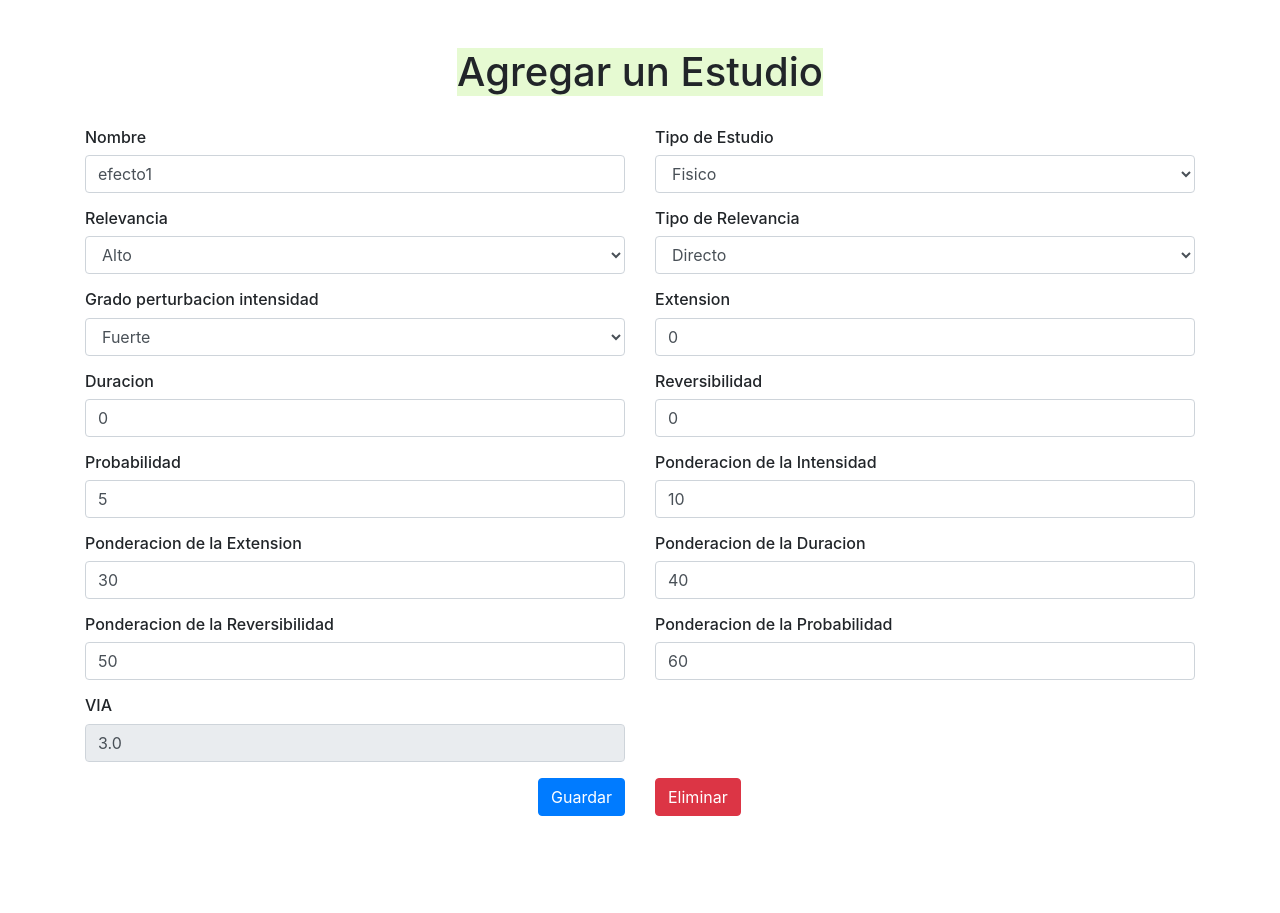
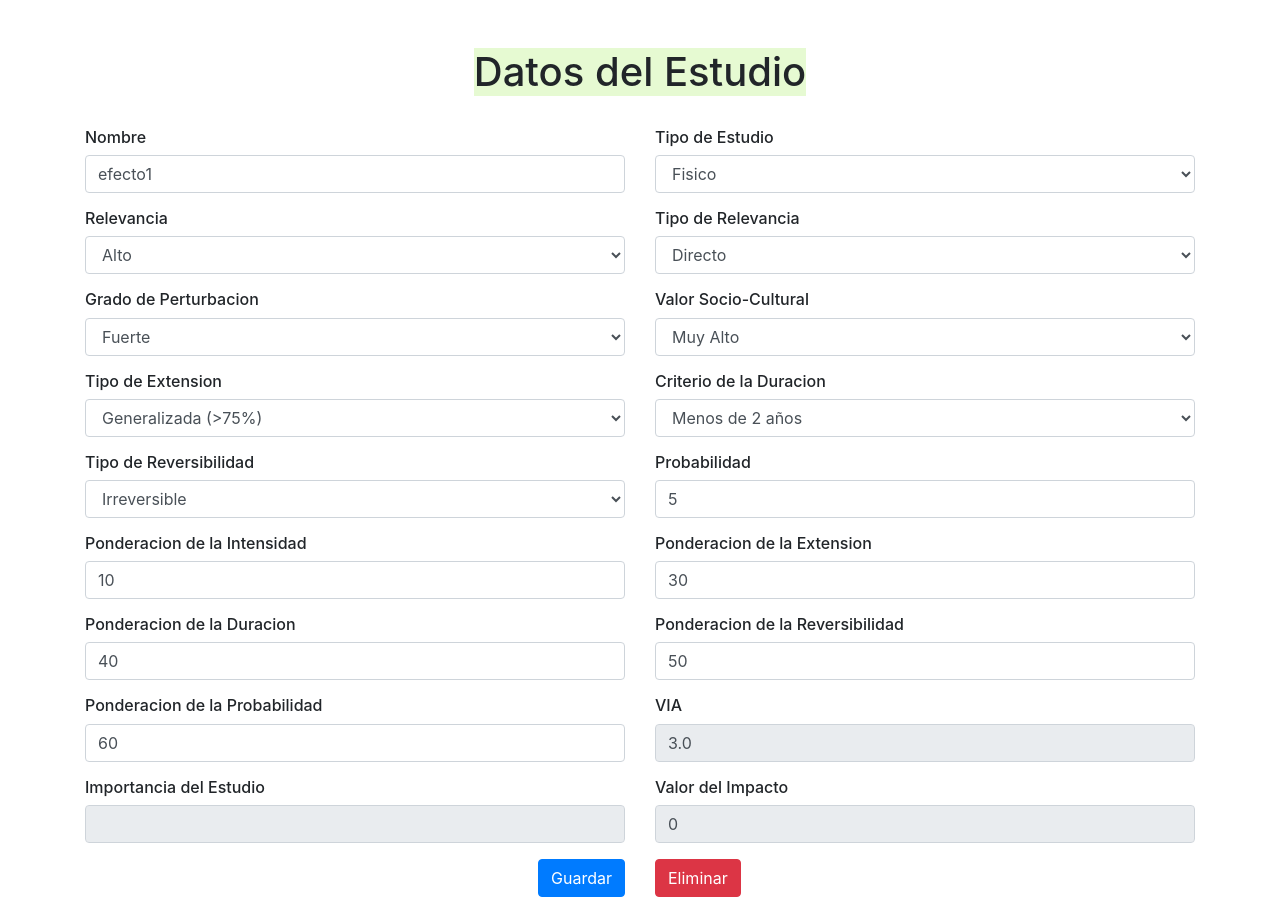
Before and after one commit to gnus19/EsIA-Karaota, a Django app: page /configuracion/editar_estudio/1/ in a window 1280 px wide. Before the commit the page ends 816 px from the top, so only its background shows below. Run offline with Django 3.2, Linux system fonts and the light colour scheme; data comes from the database, SQL or seed files in the repository; both versions use the stored data as it was after the commit; some libraries are stand-ins or nearby versions.

Commit message:
cambiado form

```diff
--- a/configuracion/forms.py
+++ b/configuracion/forms.py
@@ -10,10 +10,6 @@ class EstudioForm(forms.ModelForm):
 			'tipo',
 			'valoracion_relevancia',
 			'tipo_relevancia',
-			'intensidad',
-			'extension',
-			'duracion',
-			'reversibilidad',
 			'probabilidad',
 			'pondIntensidad',
 			'pondExtension',
@@ -32,18 +28,14 @@ class EstudioForm(forms.ModelForm):
 			'tipo': 'Tipo de Estudio',
 			'valoracion_relevancia' : 'Relevancia',
 			'tipo_relevancia': 'Tipo de Relevancia',
-			'intensidad': 'Intensidad',
-			'extension': 'Extension',
-			'duracion': 'Duracion',
-			'reversibilidad': 'Reversibilidad',
 			'probabilidad': 'Probabilidad',
 			'pondIntensidad': 'Ponderacion de la Intensidad',
 			'pondExtension': 'Ponderacion de la Extension',
 			'pondDuracion': 'Ponderacion de la Duracion',
 			'pondReversibilidad': 'Ponderacion de la Reversibilidad',
 			'pondProbabilidad': 'Ponderacion de la Probabilidad',
-			'grado_pertubacion_intensidad': 'Grado de Perturbacion',
-			'valor_sociorcultural_intensidad': 'Valor Socio-Cultural',
+			'grado_perturbacion_intensidad': 'Grado de Perturbacion',
+			'valor_sociocultural_intensidad': 'Valor Socio-Cultural',
 			'clasificacion_extension': 'Tipo de Extension',
 			'criterio_duracion': 'Criterio de la Duracion',
 			'clasificacion_reversibilidad': 'Tipo de Reversibilidad',
@@ -54,10 +46,6 @@ class EstudioForm(forms.ModelForm):
 			'tipo': forms.Select(attrs={'class':'form-control', 'required':''}),
 			'valoracion_relevancia':forms.Select(attrs={'class':'form-control', 'required':''}),
 			'tipo_relevancia': forms.Select(attrs={'class':'form-control', 'required':''}),
-			'intensidad': forms.TextInput(attrs={'class':'form-control', 'required':''}),
-			'extension': forms.TextInput(attrs={'class':'form-control', 'required':''}),
-			'duracion': forms.TextInput(attrs={'class':'form-control', 'required':''}),
-			'reversibilidad': forms.TextInput(attrs={'class':'form-control', 'required':''}),
 			'probabilidad': forms.TextInput(attrs={'class':'form-control', 'required':''}),
 			'pondIntensidad': forms.TextInput(attrs={'class':'form-control', 'required':''}),
 			'pondExtension': forms.TextInput(attrs={'class':'form-control', 'required':''}),
--- a/configuracion/models.py
+++ b/configuracion/models.py
@@ -47,18 +47,18 @@ MEDIOS = (
 	)
 
 class Estudio(models.Model):
-	nombre = models.CharField(max_length=100, default="")
-	tipo = models.CharField(choices=MEDIOS, max_length=25, default="")
+	nombre = models.CharField(max_length=100, default="", unique=True)
+	tipo = models.CharField(choices=MEDIOS, max_length=50, default="")
 	valoracion_relevancia = models.CharField(choices=NIVEL_RELEVANCIA, max_length=6, default="")
-	tipo_relevancia = models.CharField(choices=TIPO_RELEVANCIA, max_length=25, default="")
-	grado_perturbacion_intensidad = models.CharField(choices=GRADO_PERTUBACION, max_length=25, default="")
-	valor_sociocultural_intensidad = models.CharField(choices=VALOR_SA, max_length=25, default="")
+	tipo_relevancia = models.CharField(choices=TIPO_RELEVANCIA, max_length=50, default="")
+	grado_perturbacion_intensidad = models.CharField(choices=GRADO_PERTUBACION, max_length=50, default="")
+	valor_sociocultural_intensidad = models.CharField(choices=VALOR_SA, max_length=50, default="")
 	intensidad = models.IntegerField(default=0)
-	clasificacion_extension = models.CharField(choices=EXT_CLASIFICACION, max_length=25, default="")
+	clasificacion_extension = models.CharField(choices=EXT_CLASIFICACION, max_length=50, default="")
 	extension =  models.IntegerField(default=0)
-	criterio_duracion = models.CharField(choices=DUR_CRITERIOS, max_length=25, default="")
+	criterio_duracion = models.CharField(choices=DUR_CRITERIOS, max_length=50, default="")
 	duracion = models.IntegerField(default=0)
-	clasificacion_reversibilidad = models.CharField(choices=REV_CLASIFICACION, max_length=25, default="")
+	clasificacion_reversibilidad = models.CharField(choices=REV_CLASIFICACION, max_length=50, default="")
 	reversibilidad = models.IntegerField(default=0)
 	probabilidad = models.IntegerField(validators=[MinValueValidator(0), MaxValueValidator(10)])
 	pondIntensidad = models.IntegerField(validators=[MinValueValidator(0), MaxValueValidator(100)])
@@ -67,5 +67,5 @@ class Estudio(models.Model):
 	pondReversibilidad = models.IntegerField(validators=[MinValueValidator(0), MaxValueValidator(100)])
 	pondProbabilidad = models.IntegerField(validators=[MinValueValidator(0), MaxValueValidator(100)])
 	via = models.FloatField(default=0.0)
-	importancia_estudio =  models.CharField(max_length=25, default="")
+	importancia_estudio =  models.CharField(max_length=50, default="")
 	valor_estudio = models.IntegerField(default=0)
--- a/configuracion/templates/configuracion/agregar_estudio.html
+++ b/configuracion/templates/configuracion/agregar_estudio.html
@@ -31,16 +31,16 @@
 	<br><br>
 	<div class="container">
 		<div class="row justify-content-center">
+			{% if object %}
+			<h1> Datos del Estudio </h1>
+			{% else %}
 			<h1> Agregar un Estudio </h1>
+			{% endif %}
 			<br>
 		</div>
 		<form method="post">
 		<br>
 			{% csrf_token %}
-
-<!-- 			{% for i in view.grado_pertubacion %}
-<label for="">{{i}}</label>
-{% endfor %} -->
 
 			<div class="row">
 
@@ -87,8 +87,16 @@
 				<div class="col-md-6 col-md-offset-2">
 					<div class="form-group">
 						<h6>
-							<label for="">{{form.extension.label}}</label>
-							{{form.extension}}
+							<label for="">{{form.valor_sociocultural_intensidad.label}}</label>
+								{{form.valor_sociocultural_intensidad}}
+						</h6>
+					</div>
+				</div>
+				<div class="col-md-6 col-md-offset-2">
+					<div class="form-group">
+						<h6>
+							<label for="">{{form.clasificacion_extension.label}}</label>
+							{{form.clasificacion_extension}}
 							</h6>
 						</h6>
 					</div>
@@ -96,16 +104,16 @@
 				<div class="col-md-6 col-md-offset-2">
 					<div class="form-group">
 						<h6>
-							<label for="">{{form.duracion.label}}</label>
-							{{form.duracion}}
+							<label for="">{{form.criterio_duracion.label}}</label>
+							{{form.criterio_duracion}}
 						</h6>
 					</div>
 				</div>
 				<div class="col-md-6 col-md-offset-2">
 					<div class="form-group">
 						<h6>
-							<label for="">{{form.reversibilidad.label}}</label>
-								{{form.reversibilidad}}
+							<label for="">{{form.clasificacion_reversibilidad.label}}</label>
+								{{form.clasificacion_reversibilidad}}
 						</h6>
 					</div>
 				</div>
@@ -166,10 +174,24 @@
 						</h6>
 					</div>
 				</div>
+				<div class="col-md-6 col-md-offset-2">
+					<div class="form-group">
+						<h6>
+							<label for="">Importancia del Estudio</label>
+								<input class="string form-control" type="text" value="{{object.importancia_estudio}}" readonly="" />
+						</h6>
+					</div>
+				</div>
+				<div class="col-md-6 col-md-offset-2">
+					<div class="form-group">
+						<h6>
+							<label for="">Valor del Impacto</label>
+								<input class="string form-control" type="text" value="{{object.valor_estudio}}" readonly="" />
+						</h6>
+					</div>
+				</div>
 				{% endif %}
-
 			</div>
-
 
 			<div class="row justify-content-center">
 				<div class="col-md-6 col-md-offset-2" align="right">
--- a/configuracion/urls.py
+++ b/configuracion/urls.py
@@ -8,5 +8,5 @@ urlpatterns = [
 	url(r'^agregar_estudio/$', EstudioCreate.as_view(), name='agregar_estudio'),
 	url(r'^editar_estudio/(?P<pk>\d+)/$', EstudioUpdate.as_view(), name='editar_estudio'),
 	url(r'^eliminar_estudio/(?P<pk>\d+)/$', views.eliminar_estudio, name='eliminar_estudio'),
-	url(r'^calcular_via/(?P<pk>\d+)/$', views.calcular_via, name='calcular_via'),
+	url(r'^calcular_datos/(?P<pk>\d+)/$', views.calcular_datos, name='calcular_datos'),
 ]
--- a/configuracion/views.py
+++ b/configuracion/views.py
@@ -47,39 +47,26 @@ class EstudioCreate(CreateView):
 	form_class = EstudioForm
 	template_name = 'configuracion/agregar_estudio.html'
 
-	def grado_pertubacion(self):
-		return GRADO_PERTUBACION
-
-	def valor_sa(self):
-		return VALOR_SA
-
-	def ext_clasificacion(self):
-		return EXT_CLASIFICACION
-
-	def dur_criterios(self):
-		return DUR_CRITERIOS
-
-	def rev_clasificacion(self):
-		return REV_CLASIFICACION
-
 	def get_success_url(self):
-		return reverse('calcular_via', args=(self.object.id,))
+		if self.request.POST.get('editar'):
+			return reverse('calcular_datos', args=(self.object.id,))
 
 class EstudioUpdate(UpdateView):
 	model = Estudio
 	form_class = EstudioForm
 	template_name = 'configuracion/agregar_estudio.html'
-	success_url = reverse_lazy('index')
 
 	def get_success_url(self):
 		if self.request.POST.get('editar'):
-			return reverse('calcular_via', args=(self.object.id,))
+			return reverse('calcular_datos', args=(self.object.id,))
 		elif self.request.POST.get('eliminar'):
 			return reverse('eliminar_estudio', args=(self.object.id,))
 
-def calcular_via(request, pk):
+def calcular_datos(request, pk):
 	estudio = Estudio.objects.get(id=pk)
-	via = estudio.intensidad*estudio.pondIntensidad + estudio.extension*estudio.pondExtension + estudio.duracion*estudio.pondDuracion + estudio.reversibilidad*estudio.pondReversibilidad + estudio.probabilidad*estudio.pondProbabilidad
+	via = estudio.intensidad*(estudio.pondIntensidad/100) + estudio.extension*(estudio.pondExtension/100) + estudio.duracion*(estudio.pondDuracion/100) + estudio.reversibilidad*(estudio.pondReversibilidad/100) + estudio.probabilidad*(estudio.pondProbabilidad/100)
+
+	print(estudio.grado_perturbacion_intensidad)
 	estudio.via = via
 	estudio.save()
 
```
Also changed, not shown: configuracion/migrations/0005_auto_20181016_2334.py (added), configuracion/migrations/0006_auto_20181016_2346.py (added), db.sqlite3.
